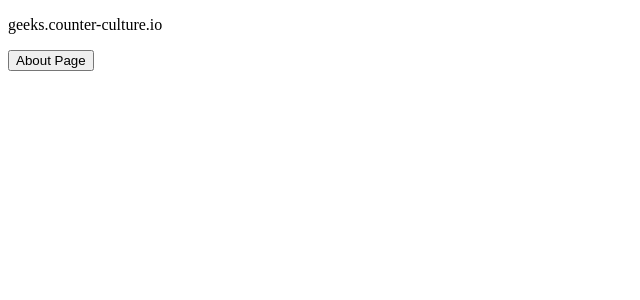
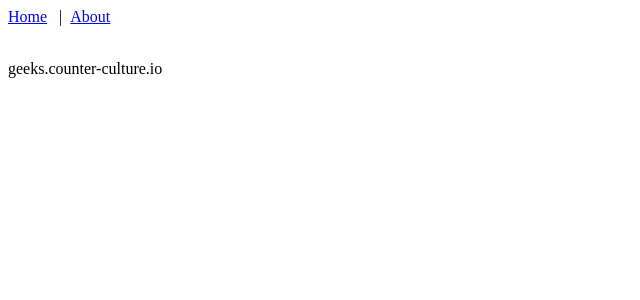
Before and after one commit to mrtillman/counter-culture.dev, a Next.js app: page / in a window 1280 px wide. Shown: the top 300 px of the page, without its empty margins (0-640 px from the left). Built offline with nearby package versions, Linux system fonts and the light colour scheme.

Commit message:
add header; removed .next

```diff
--- /dev/null
+++ b/components/header.js
@@ -0,0 +1,17 @@
+import Link from 'next/link';
+
+const Header = () => {
+  return (
+    <div>
+      <Link href='/'>
+        <a title="Home">Home</a>
+      </Link> &nbsp; | &nbsp;
+      <Link href='/about'>
+        <a title="About">About</a>
+      </Link>
+      <br/><br/>
+    </div>
+  );
+}
+
+export default Header;
--- /dev/null
+++ b/components/layout.js
@@ -0,0 +1,13 @@
+import React from 'react';
+import Header from './header';
+
+const Layout = (props) => {
+  return (
+    <div>
+      <Header />
+      {props.children}
+    </div>
+  );
+}
+
+export default Layout;
--- a/pages/index.js
+++ b/pages/index.js
@@ -1,13 +1,9 @@
-import Link from 'next/link';
+import Layout from '../components/layout';
 
 const Index = () => (
-  <div>
+  <Layout>
     <p>geeks.counter-culture.io</p>
-    <Link href='/about'>
-      {/* <a title="About Page">About Page</a> */}
-      <button title="About Page">About Page</button>
-    </Link>
-  </div>
+  </Layout>
 );
 
 export default Index;
```
Also changed, not shown: pages/about.js (+9 -7 lines), 1 other file (tests, documents, lock files or other folders).
